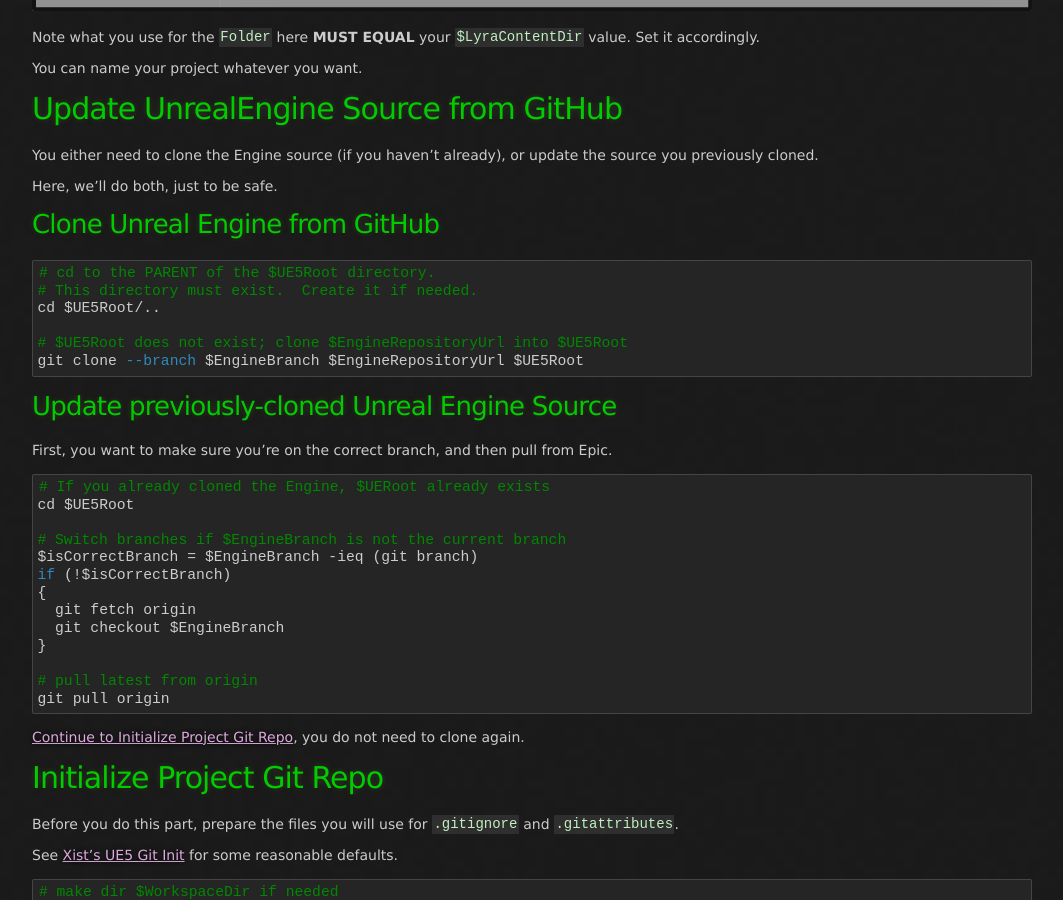
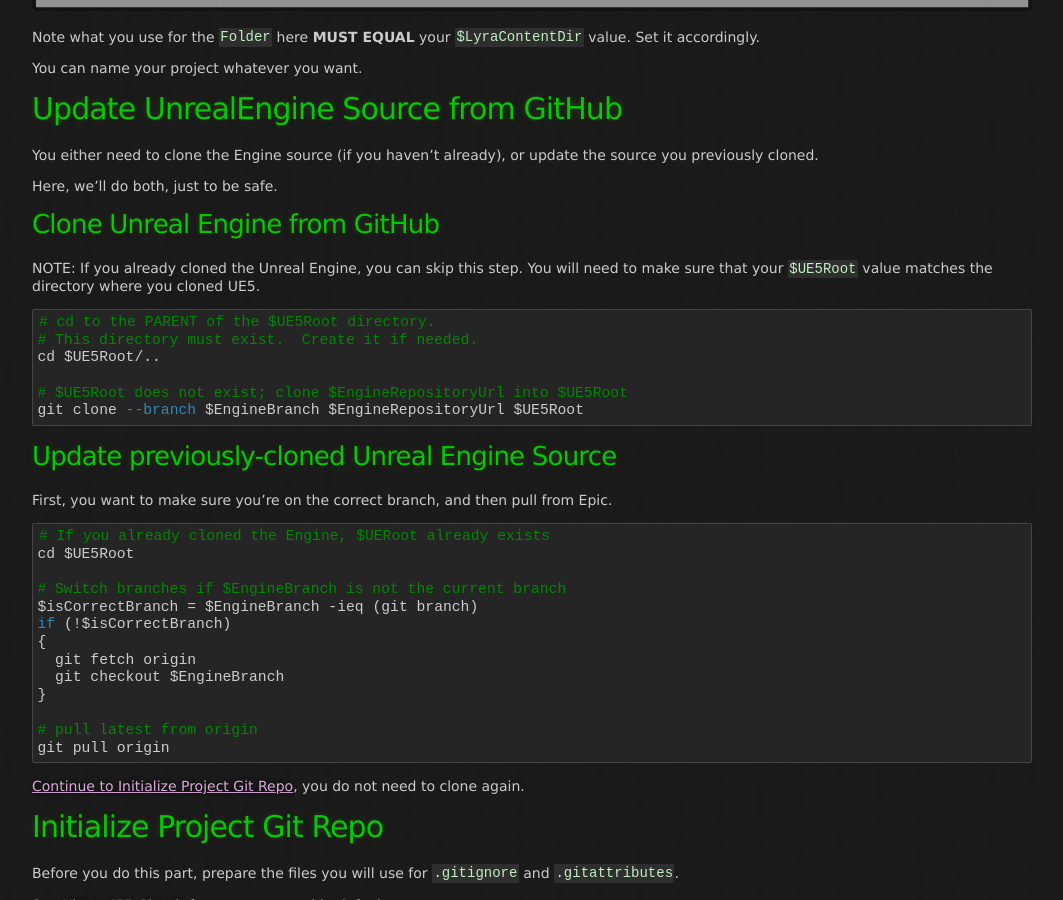
Before and after one commit to x157/x157.github.io, a Jekyll site: the page built from UE5/LyraStarterGame/Tutorials/How-to-Create-a-Lyra-Repo.md, in a window 1280 px wide and 900 px high, scrolled down 2615 px. Shown: the whole window, without its empty margins (108-1171 px from the left). Built offline with Jekyll 4.4.1, drawn with Linux system fonts in a browser that asks for light colours.

Commit message:
Add clone note

````diff
--- a/UE5/LyraStarterGame/Tutorials/How-to-Create-a-Lyra-Repo.md
+++ b/UE5/LyraStarterGame/Tutorials/How-to-Create-a-Lyra-Repo.md
@@ -100,6 +100,10 @@
 
 
 ## Clone Unreal Engine from GitHub
+
+NOTE: If you already cloned the Unreal Engine, you can skip this step.
+You will need to make sure that your `$UE5Root` value matches the directory
+where you cloned UE5.
 
 ```powershell
 # cd to the PARENT of the $UE5Root directory.
````
